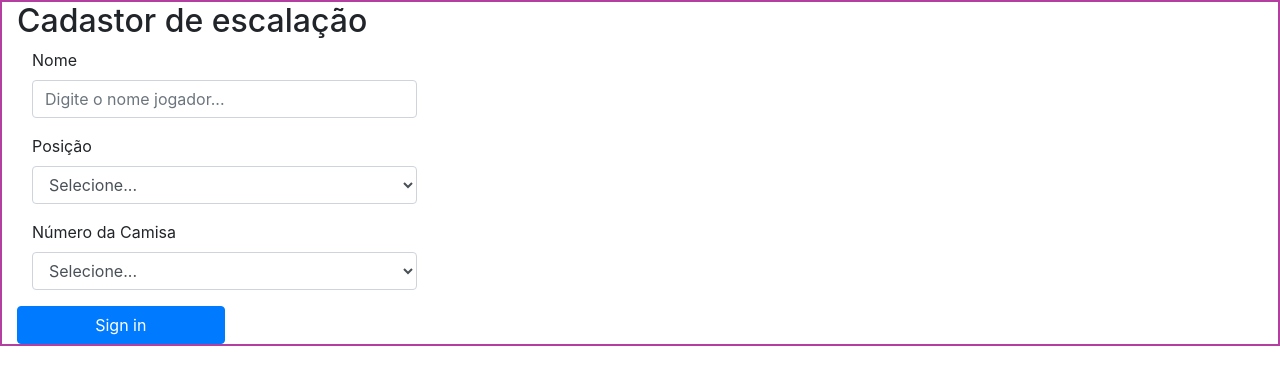
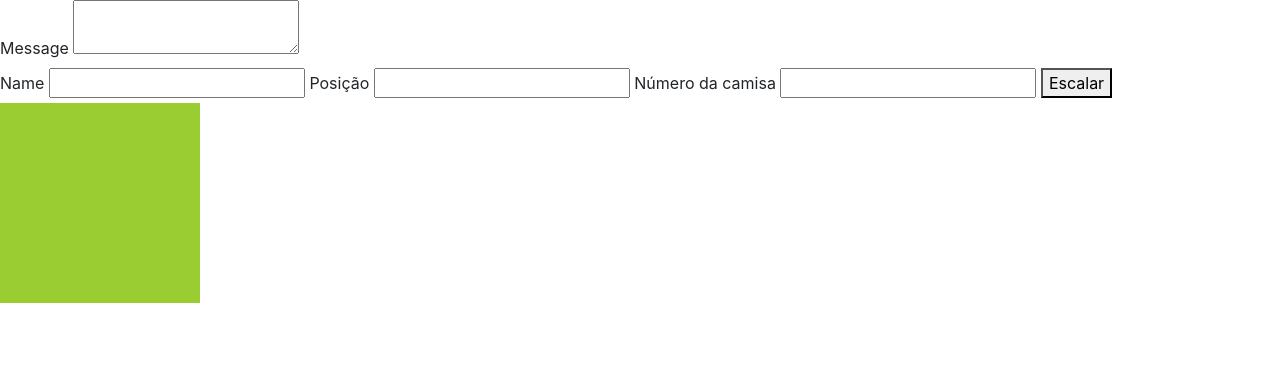
Before and after one commit to Shirleymissias/EscalacaoTimes, a plain HTML site: page index.html in a window 1280 px wide. Drawn offline with nearby package versions, Linux system fonts and the light colour scheme.

Commit message:
Começo do projeto com js

```diff
--- a/index.html
+++ b/index.html
@@ -9,43 +9,30 @@
 </head>
 <body>
 
+   <div class="wrapper">
+        <form action="" class="form-area">
+            <div class="msg-area">
+                <label for="msg">Message</label>
+                <textarea id="msg"></textarea>
+            </div>
+            <div class="details-area">
+                <label for="name">Name</label>
+                <input type="text" id="name">
 
-    <form class="col formStyle">
-        <h2>Cadastor de escalação</h2>
-        <div class="form-group col-md-4">
-          <label for="formGroupExampleInput">Nome</label>
-          <input type="text" class="form-control" id="formGroupExampleInput" placeholder="Digite o nome jogador...">
-        </div>
-        <div class="form-group col-md-4">
-            <label for="inputState">Posição </label>
-            <select id="inputState" class="form-control">
-              <option selected>Selecione...</option>
-              <option>Volante</option>
-              <option>Zagueiro</option>
-              <option>Meia</option>
-              <option>Atacante</option>
-              <option>Laterais direito</option>
-              <option>Laterais esquerdo</option>
-              <option>Goleiro</option>
-            </select>
-          </div>
-          <div class="form-group col-md-4">
-            <label for="inputState">Número da Camisa</label>
-            <select id="inputState" class="form-control">
-            <option selected>Selecione...</option>
-            <option>01</option>
-            <option>05</option>
-            <option>03</option>
-            <option>04</option>
-            <option>05</option>
-            <option>06</option>
-            <option>07</option>
-            <option>08</option>
-            <option>10</option>
-            </select>
-          </div>
+                <label for="iname">Posição</label>
+                <input type="text" id="iname">
 
-          <button type="submit" class="btn btn-primary col-md-2">Sign in</button>
-      </form>
+                <label for="camisa">Número da camisa</label>
+                <input type="text" id="camisa" >
+
+                <button type="submit" id="cadastrar">Escalar</button>
+            </div>
+        </form>
+
+    </div>
+     <div id="tabela"></div>
+
+
+  <script src="script.js"></script>
 </body>
 </html>
--- /dev/null
+++ b/script.js
@@ -0,0 +1,6 @@
+const cadastrar = document.getElementById('cadastrar')
+const tabela = document.getElementById("tabela");
+
+cadastrar.addEventListener("click", () => {
+
+});
--- a/style.css
+++ b/style.css
@@ -1,3 +1,72 @@
-.formStyle {
-    border: 2px solid rgba(167, 34, 145, 0.863);
+/* * {
+    box-sizing: border-box;
 }
+
+.wrapper {
+    width: 800px;
+    margin: 5% auto;
+}
+
+.form-area {
+    display: flex;
+    background: rgba(0, 0, 0, 0.8);
+    border-radius: 25px;
+    padding: 1.9em;
+}
+
+.msg-area {
+     display: flex;
+     flex-direction: column;
+     order: 2;
+}
+
+.msg-area > textarea {
+    flex: 1;
+    min-width: 18em;
+    background: transparent;
+    color: #fff;
+    padding: 15px;
+}
+
+.details-area {
+    flex: 1;
+    order: 1;
+    margin-right: 2em;
+}
+
+.details-area input {
+    width: 100%;
+    background: transparent;
+    color: #fff;
+    border-radius: 40px;
+}
+
+.details-area input,
+.details-area button {
+    padding: 1em;
+    margin-bottom: 1em;
+}
+
+.details-area button {
+    background: tomato;
+    color: #fff;
+    border: 0;
+    padding: 15px 50px;
+    border-radius: 40px;
+    font-family: popping;
+    font-size: 16px;
+    text-transform: uppercase;
+}
+
+label {
+    color: #fff;
+    text-transform: uppercase;
+    line-height: 40px;
+}
+*/
+#tabela {
+    width: 200px;
+    height: 200px;
+    background-color: yellowgreen;
+    display: inline-block;
+}
```
